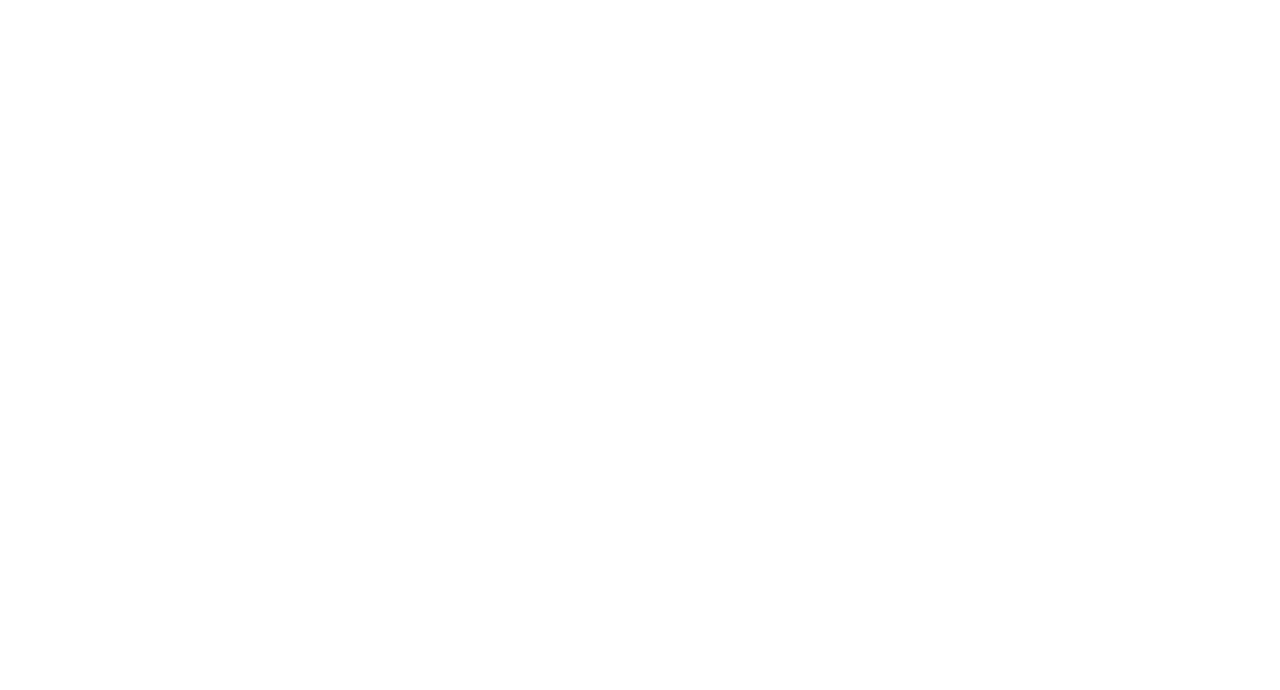
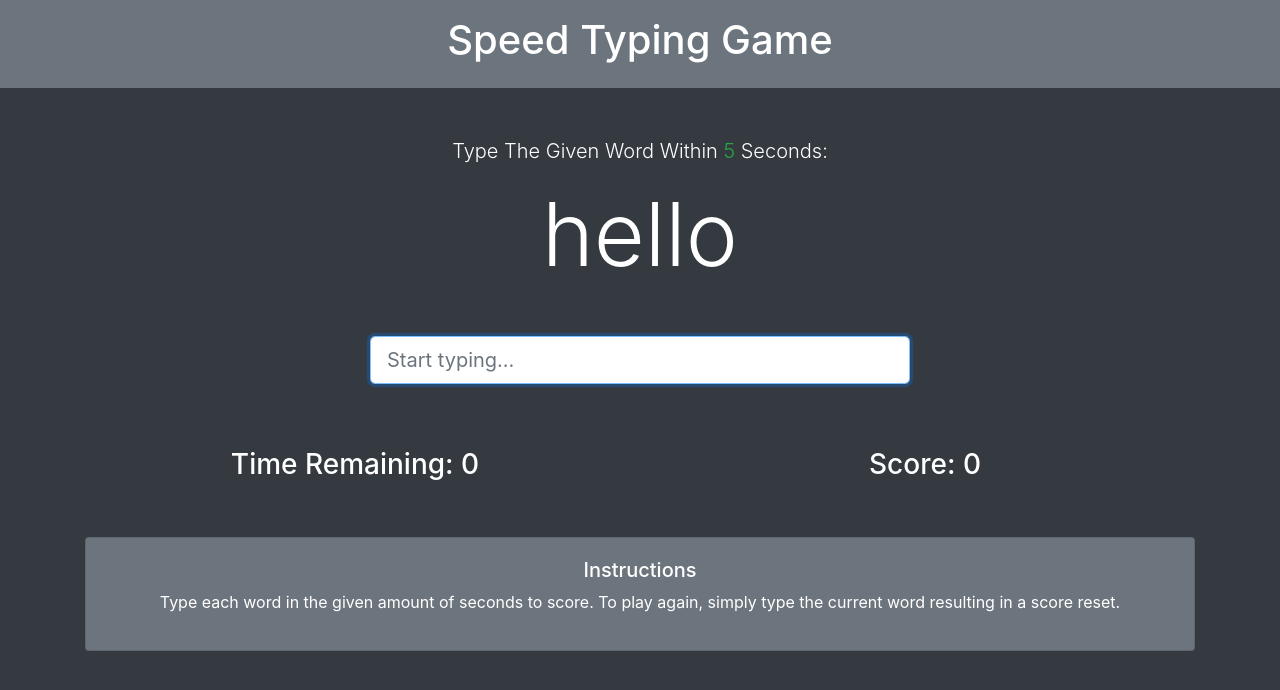
Before and after one commit to karabayse/speed-typing-game, a plain HTML site: page index.html in a window 1280 px wide. Drawn offline with nearby package versions, Linux system fonts and the light colour scheme.

Commit message:
completed markup

```diff
--- a/index.html
+++ b/index.html
@@ -1,11 +1,58 @@
 <!DOCTYPE html>
 <html lang="en" dir="ltr">
   <head>
+    <link href="https://stackpath.bootstrapcdn.com/bootstrap/4.1.3/css/bootstrap.min.css" rel="stylesheet" integrity="sha384-MCw98/SFnGE8fJT3GXwEOngsV7Zt27NXFoaoApmYm81iuXoPkFOJwJ8ERdknLPMO" crossorigin="anonymous">
     <script src="client.js" charset="utf-8"></script>
     <meta charset="utf-8">
     <title>Speed Typing Game</title>
   </head>
-  <body>
+  <body class="bg-dark text-white">
+    <header class="bg-secondary text-center p-3 mb-5">
+      <h1>Speed Typing Game</h1>
+    </header>
+    <div class="container text-center">
 
+      <!-- Word & Input -->
+      <div class="row">
+                              <!-- move it to the center -> margin auto -->
+        <div class="col-md-6 mx-auto">
+          <p class="lead">Type The Given Word Within
+            <span class="text-success" id="seconds">5 </span>Seconds:
+          </p>
+          <h2 class="display-2 mb-5" id="current-word">hello</h2>
+          <input type="text" class="form-control form-control-lg" id="word-input"
+            placeholder="Start typing..." autofocus>
+          <h4 class="mt-3" id="message"></h4>
+        </div>
+      </div>
+
+      <!-- Time & Score Columns -->
+      <div class="row mt-5">
+        <div class="col-md-6">
+          <h3>Time Remaining:
+            <span id="time">0</span>
+          </h3>
+        </div>
+        <div class="col-md-6">
+          <h3>Score:
+            <span id="score">0</span>
+          </h3>
+        </div>
+      </div>
+
+      <!-- Instructions -->
+      <div class="row mt-5">
+        <div class="col-md-12">
+          <div class="card card-body bg-secondary text-white">
+            <h5>Instructions</h5>
+            <p>Type each word in the given amount of seconds to score.
+              To play again, simply type the current word resulting in a score
+              reset.
+            </p>
+          </div>
+        </div>
+      </div>
+
+    </div>
   </body>
 </html>
```
